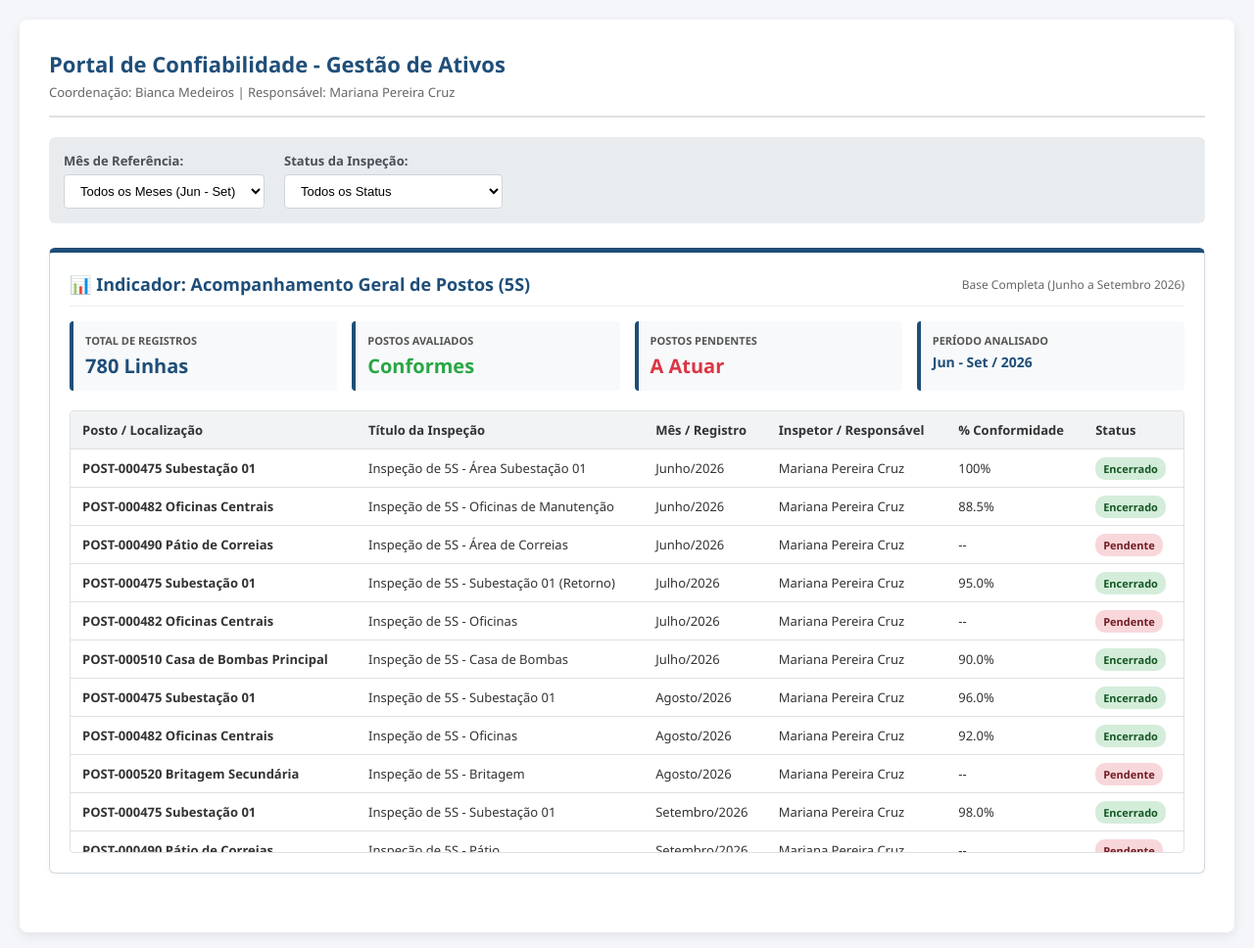
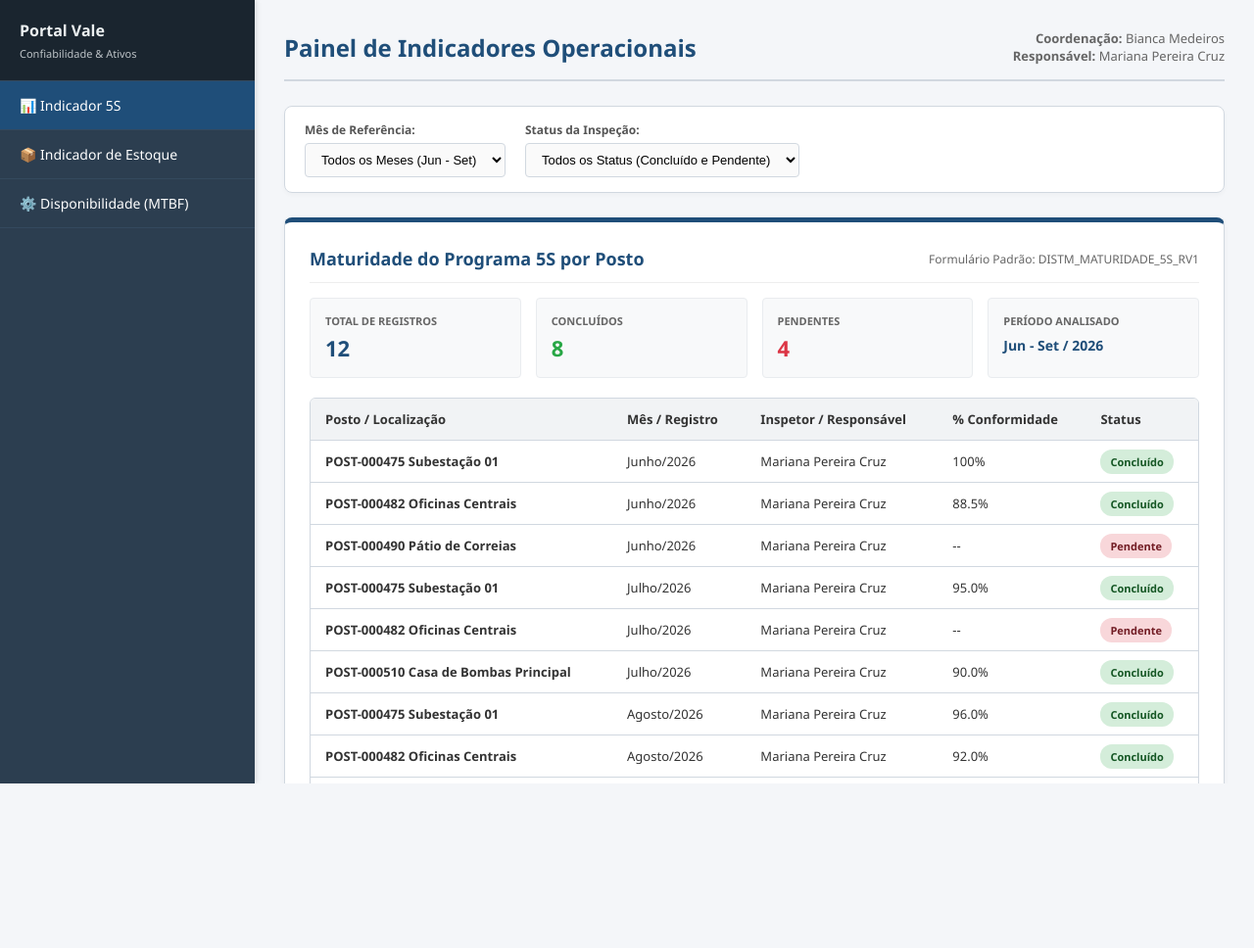
Before and after one commit to estoquesite/indicador, a plain HTML site: page index.html in a window 1280 px wide. Shown: the whole page at 98% size. After the commit the page ends 800 px from the top, so only its background shows below. Drawn offline with Linux system fonts and the light colour scheme.

Commit message:
index.html

```diff
--- a/index.html
+++ b/index.html
@@ -2,48 +2,90 @@
 <html lang="pt-BR">
 <head>
     <meta charset="UTF-8">
-    <title>Painel Completo - Coordenação de Confiabilidade (5S)</title>
+    <title>Portal de Indicadores - Confiabilidade & Gestão de Ativos</title>
     <style>
-        body { font-family: 'Segoe UI', Arial, sans-serif; background-color: #f4f6f9; color: #333; margin: 0; padding: 20px; }
-        .container { max-width: 1200px; margin: 0 auto; background: white; padding: 30px; border-radius: 8px; box-shadow: 0 4px 12px rgba(0,0,0,0.08); }
-        .header-flex { display: flex; justify-content: space-between; align-items: center; border-bottom: 2px solid #e0e0e0; padding-bottom: 15px; margin-bottom: 20px; }
-        h1 { color: #1f4e79; font-size: 22px; margin: 0; }
+        :root {
+            --primary-color: #1f4e79;
+            --sidebar-bg: #2c3e50;
+            --bg-color: #f4f6f9;
+            --card-bg: #ffffff;
+            --text-color: #333333;
+            --border-color: #d1d8e0;
+        }
 
-        /* Barra de Filtros */
-        .filters-bar { background: #e9ecef; padding: 15px; border-radius: 6px; margin-bottom: 25px; display: flex; gap: 20px; align-items: center; flex-wrap: wrap; }
+        body { font-family: 'Segoe UI', Arial, sans-serif; background-color: var(--bg-color); color: var(--text-color); margin: 0; display: flex; height: 100vh; overflow: hidden; }
+
+        /* MENU LATERAL */
+        .sidebar { width: 260px; background-color: var(--sidebar-bg); color: white; display: flex; flex-direction: column; box-shadow: 2px 0 5px rgba(0,0,0,0.1); }
+        .sidebar-header { padding: 20px; background-color: #1a252f; border-bottom: 1px solid #34495e; }
+        .sidebar-header h2 { font-size: 16px; margin: 0; color: #ecf0f1; }
+        .sidebar-header p { font-size: 11px; margin: 5px 0 0 0; color: #bdc3c7; }
+
+        .menu-list { list-style: none; padding: 0; margin: 0; flex-grow: 1; }
+        .menu-item { padding: 15px 20px; font-size: 14px; cursor: pointer; border-bottom: 1px solid #34495e; transition: background 0.2s; display: flex; align-items: center; gap: 10px; }
+        .menu-item:hover, .menu-item.active { background-color: var(--primary-color); color: white; }
+
+        /* CONTEÚDO PRINCIPAL */
+        .main-content { flex-grow: 1; display: flex; flex-direction: column; overflow-y: auto; padding: 30px; }
+        .header-top { display: flex; justify-content: space-between; align-items: center; border-bottom: 2px solid var(--border-color); padding-bottom: 15px; margin-bottom: 25px; }
+        .header-top h1 { color: var(--primary-color); font-size: 24px; margin: 0; }
+        .user-info { font-size: 13px; color: #666; text-align: right; }
+
+        /* BARRA DE FILTROS */
+        .filters-bar { background: white; padding: 15px 20px; border-radius: 8px; margin-bottom: 25px; display: flex; gap: 20px; align-items: center; box-shadow: 0 2px 5px rgba(0,0,0,0.03); border: 1px solid var(--border-color); }
         .filters-bar div { display: flex; flex-direction: column; }
-        .filters-bar label { font-weight: bold; font-size: 13px; color: #495057; margin-bottom: 5px; }
-        .filters-bar select { padding: 8px 12px; border-radius: 4px; border: 1px solid #ced4da; font-size: 13px; background: white; }
+        .filters-bar label { font-weight: bold; font-size: 12px; color: #555; margin-bottom: 5px; }
+        .filters-bar select { padding: 8px 12px; border-radius: 4px; border: 1px solid var(--border-color); font-size: 13px; background: #fafafa; }
 
-        /* Caixinha de Indicador */
-        .indicator-card { background: #fff; border: 1px solid #d1d8e0; border-top: 5px solid #1f4e79; border-radius: 6px; padding: 20px; margin-bottom: 30px; box-shadow: 0 2px 5px rgba(0,0,0,0.03); }
-        .indicator-card h2 { margin-top: 0; font-size: 18px; color: #1f4e79; border-bottom: 1px solid #eee; padding-bottom: 10px; display: flex; justify-content: space-between; align-items: center; }
+        /* CAIXINHA DE INDICADOR */
+        .indicator-card { background: var(--card-bg); border: 1px solid var(--border-color); border-top: 5px solid var(--primary-color); border-radius: 8px; padding: 25px; margin-bottom: 30px; box-shadow: 0 2px 6px rgba(0,0,0,0.04); }
+        .indicator-card h2 { margin-top: 0; font-size: 18px; color: var(--primary-color); border-bottom: 1px solid #eee; padding-bottom: 12px; display: flex; justify-content: space-between; align-items: center; }
 
         .cards-resumo { display: grid; grid-template-columns: repeat(4, 1fr); gap: 15px; margin-bottom: 20px; }
-        .mini-card { background: #f8f9fa; border-left: 4px solid #1f4e79; padding: 12px; border-radius: 4px; }
-        .mini-card h3 { margin: 0; font-size: 11px; color: #555; text-transform: uppercase; }
-        .mini-card .value { font-size: 20px; font-weight: bold; color: #1f4e79; margin-top: 5px; }
+        .mini-card { background: #f8f9fa; border-left: 4px solid var(--primary-color); padding: 15px; border-radius: 4px; border: 1px solid #e9ecef; }
+        .mini-card h3 { margin: 0; font-size: 11px; color: #666; text-transform: uppercase; }
+        .mini-card .value { font-size: 22px; font-weight: bold; color: var(--primary-color); margin-top: 5px; }
 
-        .table-container { max-height: 450px; overflow-y: auto; border: 1px solid #e0e0e0; border-radius: 4px; }
+        .table-container { max-height: 400px; overflow-y: auto; border: 1px solid var(--border-color); border-radius: 6px; }
         table { width: 100%; border-collapse: collapse; }
-        th, td { padding: 10px 12px; text-align: left; border-bottom: 1px solid #e0e0e0; font-size: 13px; }
-        th { background-color: #f1f3f5; color: #333; position: sticky; top: 0; z-index: 10; }
+        th, td { padding: 12px 15px; text-align: left; border-bottom: 1px solid var(--border-color); font-size: 13px; }
+        th { background-color: #f1f3f5; color: #333; position: sticky; top: 0; z-index: 10; font-weight: 600; }
         tr:hover { background-color: #f8f9fa; }
-        .badge { padding: 4px 8px; border-radius: 10px; font-size: 11px; font-weight: bold; }
+        .badge { padding: 5px 10px; border-radius: 12px; font-size: 11px; font-weight: bold; }
         .badge-ok { background: #d4edda; color: #155724; }
         .badge-danger { background: #f8d7da; color: #721c24; }
+
+        /* CONTROLE DE ABAS */
+        .tab-pane { display: none; }
+        .tab-pane.active { display: block; }
     </style>
 </head>
 <body>
-    <div class="container">
-        <div class="header-flex">
-            <div>
-                <h1>Portal de Confiabilidade - Gestão de Ativos</h1>
-                <p style="margin: 5px 0 0 0; color: #666; font-size: 13px;">Coordenação: Bianca Medeiros | Responsável: Mariana Pereira Cruz</p>
+
+    <!-- MENU LATERAL DE INDICADORES -->
+    <div class="sidebar">
+        <div class="sidebar-header">
+            <h2>Portal Vale</h2>
+            <p>Confiabilidade & Ativos</p>
+        </div>
+        <ul class="menu-list">
+            <li class="menu-item active" onclick="mudarTab(event, 'tab-5s')">📊 Indicador 5S</li>
+            <li class="menu-item" onclick="mudarTab(event, 'tab-estoque')">📦 Indicador de Estoque</li>
+            <li class="menu-item" onclick="mudarTab(event, 'tab-disponibilidade')">⚙️ Disponibilidade (MTBF)</li>
+        </ul>
+    </div>
+
+    <!-- CONTEÚDO PRINCIPAL -->
+    <div class="main-content">
+        <div class="header-top">
+            <h1>Painel de Indicadores Operacionais</h1>
+            <div class="user-info">
+                <strong>Coordenação:</strong> Bianca Medeiros<br>
+                <strong>Responsável:</strong> Mariana Pereira Cruz
             </div>
         </div>
 
-        <!-- Barra de Filtros Globais -->
+        <!-- BARRA DE FILTROS GLOBAIS -->
         <div class="filters-bar">
             <div>
                 <label for="filtroMes">Mês de Referência:</label>
@@ -58,36 +100,37 @@
             <div>
                 <label for="filtroStatus">Status da Inspeção:</label>
                 <select id="filtroStatus" onchange="filtrarTabela()">
-                    <option value="todos" selected>Todos os Status</option>
-                    <option value="ok">Apenas Avaliados (Encerrado)</option>
-                    <option value="pendente">Apenas Pendentes</option>
+                    <option value="todos" selected>Todos os Status (Concluído e Pendente)</option>
+                    <option value="ok">Apenas Concluído</option>
+                    <option value="pendente">Apenas Pendente</option>
                 </select>
             </div>
         </div>
 
-        <!-- CAIXINHA: 5S & MATURIDADE DE TODOS OS POSTOS -->
+        <!-- ABA 1: INDICADOR 5S (DEFAULT) -->
+        <div id="tab-5s" class="tab-pane active">
             <div class="indicator-card">
                 <h2>
-                <span>📊 Indicador: Acompanhamento Geral de Postos (5S)</span>
-                <span style="font-size: 12px; font-weight: normal; color: #666;">Base Completa (Junho a Setembro 2026)</span>
+                    <span>Maturidade do Programa 5S por Posto</span>
+                    <span style="font-size: 12px; font-weight: normal; color: #666;">Formulário Padrão: DISTM_MATURIDADE_5S_RV1</span>
                 </h2>
 
                 <div class="cards-resumo">
                     <div class="mini-card">
                         <h3>Total de Registros</h3>
-                    <div class="value">780 Linhas</div>
+                        <div class="value" id="lblTotal">12</div>
                     </div>
                     <div class="mini-card">
-                    <h3>Postos Avaliados</h3>
-                    <div class="value" style="color: #28a745;">Conformes</div>
+                        <h3>Concluídos</h3>
+                        <div class="value" id="lblOk" style="color: #28a745;">8</div>
                     </div>
                     <div class="mini-card">
-                    <h3>Postos Pendentes</h3>
-                    <div class="value" style="color: #dc3545;">A Atuar</div>
+                        <h3>Pendentes</h3>
+                        <div class="value" id="lblPendente" style="color: #dc3545;">4</div>
                     </div>
                     <div class="mini-card">
                         <h3>Período Analisado</h3>
-                    <div class="value" style="font-size: 14px;">Jun - Set / 2026</div>
+                        <div class="value" style="font-size: 14px; margin-top: 8px;">Jun - Set / 2026</div>
                     </div>
                 </div>
 
@@ -96,7 +139,6 @@
                         <thead>
                             <tr>
                                 <th>Posto / Localização</th>
-                            <th>Título da Inspeção</th>
                                 <th>Mês / Registro</th>
                                 <th>Inspetor / Responsável</th>
                                 <th>% Conformidade</th>
@@ -107,23 +149,20 @@
                             <!-- Junho -->
                             <tr data-mes="junho" data-status="ok">
                                 <td><strong>POST-000475 Subestação 01</strong></td>
-                            <td>Inspeção de 5S - Área Subestação 01</td>
                                 <td>Junho/2026</td>
                                 <td>Mariana Pereira Cruz</td>
                                 <td>100%</td>
-                            <td><span class="badge badge-ok">Encerrado</span></td>
+                                <td><span class="badge badge-ok">Concluído</span></td>
                             </tr>
                             <tr data-mes="junho" data-status="ok">
                                 <td><strong>POST-000482 Oficinas Centrais</strong></td>
-                            <td>Inspeção de 5S - Oficinas de Manutenção</td>
                                 <td>Junho/2026</td>
                                 <td>Mariana Pereira Cruz</td>
                                 <td>88.5%</td>
-                            <td><span class="badge badge-ok">Encerrado</span></td>
+                                <td><span class="badge badge-ok">Concluído</span></td>
                             </tr>
                             <tr data-mes="junho" data-status="pendente">
                                 <td><strong>POST-000490 Pátio de Correias</strong></td>
-                            <td>Inspeção de 5S - Área de Correias</td>
                                 <td>Junho/2026</td>
                                 <td>Mariana Pereira Cruz</td>
                                 <td>--</td>
@@ -133,15 +172,13 @@
                             <!-- Julho -->
                             <tr data-mes="julho" data-status="ok">
                                 <td><strong>POST-000475 Subestação 01</strong></td>
-                            <td>Inspeção de 5S - Subestação 01 (Retorno)</td>
                                 <td>Julho/2026</td>
                                 <td>Mariana Pereira Cruz</td>
                                 <td>95.0%</td>
-                            <td><span class="badge badge-ok">Encerrado</span></td>
+                                <td><span class="badge badge-ok">Concluído</span></td>
                             </tr>
                             <tr data-mes="julho" data-status="pendente">
                                 <td><strong>POST-000482 Oficinas Centrais</strong></td>
-                            <td>Inspeção de 5S - Oficinas</td>
                                 <td>Julho/2026</td>
                                 <td>Mariana Pereira Cruz</td>
                                 <td>--</td>
@@ -149,33 +186,29 @@
                             </tr>
                             <tr data-mes="julho" data-status="ok">
                                 <td><strong>POST-000510 Casa de Bombas Principal</strong></td>
-                            <td>Inspeção de 5S - Casa de Bombas</td>
                                 <td>Julho/2026</td>
                                 <td>Mariana Pereira Cruz</td>
                                 <td>90.0%</td>
-                            <td><span class="badge badge-ok">Encerrado</span></td>
+                                <td><span class="badge badge-ok">Concluído</span></td>
                             </tr>
 
                             <!-- Agosto -->
                             <tr data-mes="agosto" data-status="ok">
                                 <td><strong>POST-000475 Subestação 01</strong></td>
-                            <td>Inspeção de 5S - Subestação 01</td>
                                 <td>Agosto/2026</td>
                                 <td>Mariana Pereira Cruz</td>
                                 <td>96.0%</td>
-                            <td><span class="badge badge-ok">Encerrado</span></td>
+                                <td><span class="badge badge-ok">Concluído</span></td>
                             </tr>
                             <tr data-mes="agosto" data-status="ok">
                                 <td><strong>POST-000482 Oficinas Centrais</strong></td>
-                            <td>Inspeção de 5S - Oficinas</td>
                                 <td>Agosto/2026</td>
                                 <td>Mariana Pereira Cruz</td>
                                 <td>92.0%</td>
-                            <td><span class="badge badge-ok">Encerrado</span></td>
+                                <td><span class="badge badge-ok">Concluído</span></td>
                             </tr>
                             <tr data-mes="agosto" data-status="pendente">
                                 <td><strong>POST-000520 Britagem Secundária</strong></td>
-                            <td>Inspeção de 5S - Britagem</td>
                                 <td>Agosto/2026</td>
                                 <td>Mariana Pereira Cruz</td>
                                 <td>--</td>
@@ -185,15 +218,13 @@
                             <!-- Setembro -->
                             <tr data-mes="setembro" data-status="ok">
                                 <td><strong>POST-000475 Subestação 01</strong></td>
-                            <td>Inspeção de 5S - Subestação 01</td>
                                 <td>Setembro/2026</td>
                                 <td>Mariana Pereira Cruz</td>
                                 <td>98.0%</td>
-                            <td><span class="badge badge-ok">Encerrado</span></td>
+                                <td><span class="badge badge-ok">Concluído</span></td>
                             </tr>
                             <tr data-mes="setembro" data-status="pendente">
                                 <td><strong>POST-000490 Pátio de Correias</strong></td>
-                            <td>Inspeção de 5S - Pátio</td>
                                 <td>Setembro/2026</td>
                                 <td>Mariana Pereira Cruz</td>
                                 <td>--</td>
@@ -201,7 +232,6 @@
                             </tr>
                             <tr data-mes="setembro" data-status="pendente">
                                 <td><strong>POST-000510 Casa de Bombas Principal</strong></td>
-                            <td>Inspeção de 5S - Bombas</td>
                                 <td>Setembro/2026</td>
                                 <td>Mariana Pereira Cruz</td>
                                 <td>--</td>
@@ -211,15 +241,51 @@
                     </table>
                 </div>
             </div>
+        </div>
+
+        <!-- ABA 2: ESTOQUE (RESERVADA PARA O PRÓXIMO) -->
+        <div id="tab-estoque" class="tab-pane">
+            <div class="indicator-card">
+                <h2>Indicador de Estoque & Sobressalentes Críticos</h2>
+                <p style="color: #666; font-size: 14px;">Módulo em estruturação. Aqui aparecerão os dados de giro de estoque, materiais críticos e sobressalentes da confiabilidade.</p>
+            </div>
+        </div>
+
+        <!-- ABA 3: DISPONIBILIDADE -->
+        <div id="tab-disponibilidade" class="tab-pane">
+            <div class="indicator-card">
+                <h2>Disponibilidade Operacional e Confiabilidade (MTBF / MTTR)</h2>
+                <p style="color: #666; font-size: 14px;">Módulo reservado para o acompanhamento dos indicadores de quebra e tempo médio entre falhas dos ativos críticos.</p>
+            </div>
+        </div>
 
     </div>
 
     <script>
+        // Função para trocar de aba no menu lateral
+        function mudarTab(evt, tabId) {
+            var panes = document.getElementsByClassName("tab-pane");
+            for (var i = 0; i < panes.length; i++) {
+                panes[i].classList.remove("active");
+            }
+            var items = document.getElementsByClassName("menu-item");
+            for (var i = 0; i < items.length; i++) {
+                items.classList.remove("active");
+            }
+            document.getElementById(tabId).classList.add("active");
+            evt.currentTarget.classList.add("active");
+        }
+
+        // Função de filtro da tabela e atualização dos contadores totais
         function filtrarTabela() {
             var mesSel = document.getElementById("filtroMes").value;
             var statusSel = document.getElementById("filtroStatus").value;
             var tabela = document.getElementById("tabelaDados");
             var linhas = tabela.getElementsByTagName("tbody")[0].getElementsByTagName("tr");
+
+            var totalVisiveis = 0;
+            var totalOk = 0;
+            var totalPendente = 0;
 
             for (var i = 0; i < linhas.length; i++) {
                 var mesLinha = linhas[i].getAttribute("data-mes");
@@ -230,10 +296,18 @@
 
                 if (matchMes && matchStatus) {
                     linhas[i].style.display = "";
+                    totalVisiveis++;
+                    if (statusLinha === "ok") totalOk++;
+                    if (statusLinha === "pendente") totalPendente++;
                 } else {
                     linhas[i].style.display = "none";
                 }
             }
+
+            // Atualiza os contadores do mini-card dinamicamente com base no filtro atual
+            document.getElementById("lblTotal").innerText = totalVisiveis;
+            document.getElementById("lblOk").innerText = totalOk;
+            document.getElementById("lblPendente").innerText = totalPendente;
         }
     </script>
 </body>
```
Lines whose indentation alone changed are shown as unchanged.
